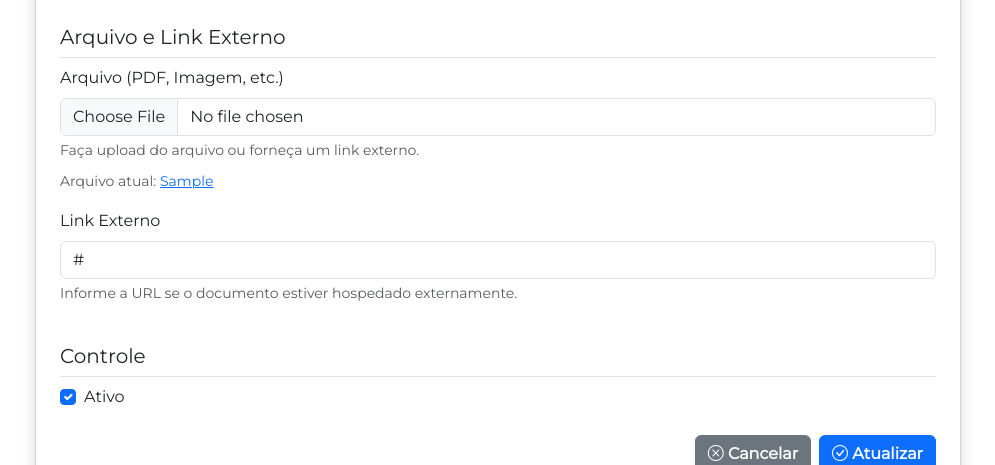
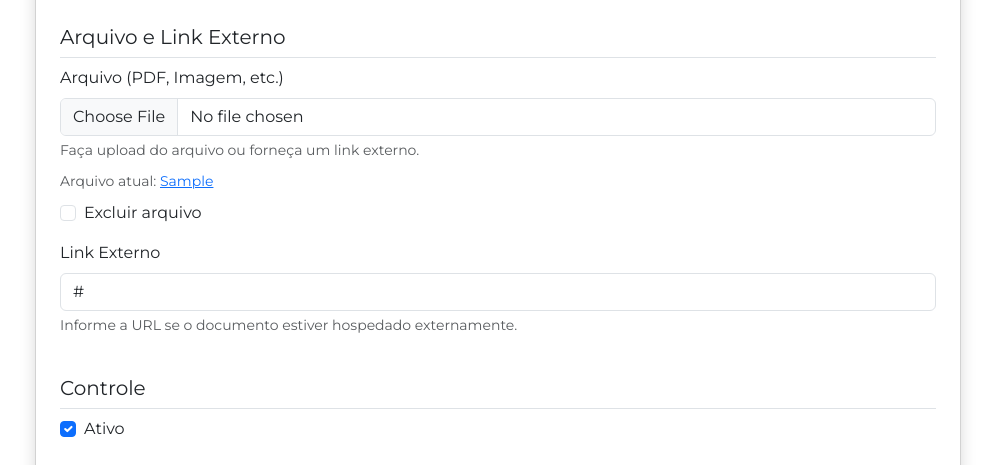
Before and after one commit to iabstecnologia/repositoriotcce, a Django app: page /gestao/1/editar/ in a window 1280 px wide. Shown: the part 1394-1859 px from the top of the page, without its empty margins (142-1137 px from the left). Run offline with Django 5.2, Linux system fonts and the light colour scheme; a user stored in the database is signed in; tables that the repository leaves empty hold one stand-in row (values such as "Sample post").

Commit message:
feat: Adiciona funcionalidade para remoção de arquivo ao editar registro

```diff
--- a/apps/repositorio/forms/registro_form.py
+++ b/apps/repositorio/forms/registro_form.py
@@ -41,7 +41,7 @@ class RegistroForm(forms.ModelForm):
                 'class': 'form-control',
                 'placeholder': 'Ex: 978-3-16-148410-0'
             }),
-            'arquivo': forms.FileInput(attrs={
+            'arquivo': forms.ClearableFileInput(attrs={
                 'class': 'form-control'
             }),
             'link_externo': forms.URLInput(attrs={
@@ -98,3 +98,21 @@ class RegistroForm(forms.ModelForm):
             )
 
         return cleaned_data
+
+    def save(self, commit=True):
+        """Remove arquivo antigo do storage quando o usuário limpar ou substituir o anexo."""
+        arquivo_anterior = None
+
+        if self.instance.pk:
+            arquivo_anterior = Registro.objects.filter(pk=self.instance.pk).values_list('arquivo', flat=True).first()
+
+        instance = super().save(commit=commit)
+
+        if arquivo_anterior:
+            novo_arquivo = instance.arquivo.name if instance.arquivo else ''
+            if arquivo_anterior != novo_arquivo:
+                storage = instance._meta.get_field('arquivo').storage
+                if storage.exists(arquivo_anterior):
+                    storage.delete(arquivo_anterior)
+
+        return instance
--- a/www/templates/repositorio/registro_form.html
+++ b/www/templates/repositorio/registro_form.html
@@ -165,7 +165,7 @@
                                 <label for="{{ form.arquivo.id_for_label }}" class="form-label">
                                     {{ form.arquivo.label }}
                                 </label>
-                                {{ form.arquivo }}
+                                <input type="file" name="{{ form.arquivo.html_name }}" class="form-control" id="{{ form.arquivo.id_for_label }}" aria-describedby="id_arquivo_helptext">
                                 {% if form.arquivo.errors %}
                                 <div class="text-danger small">{{ form.arquivo.errors }}</div>
                                 {% endif %}
@@ -175,6 +175,10 @@
                                 {% if object.arquivo %}
                                 <div class="mt-2">
                                     <small class="text-muted">Arquivo atual: <a href="{{ object.arquivo.url }}" target="_blank">{{ object.arquivo.name }}</a></small>
+                                </div>
+                                <div class="form-check mt-2">
+                                    <input class="form-check-input" type="checkbox" name="arquivo-clear" id="arquivo-clear_id">
+                                    <label class="form-check-label" for="arquivo-clear_id">Excluir arquivo</label>
                                 </div>
                                 {% endif %}
                             </div>
```
